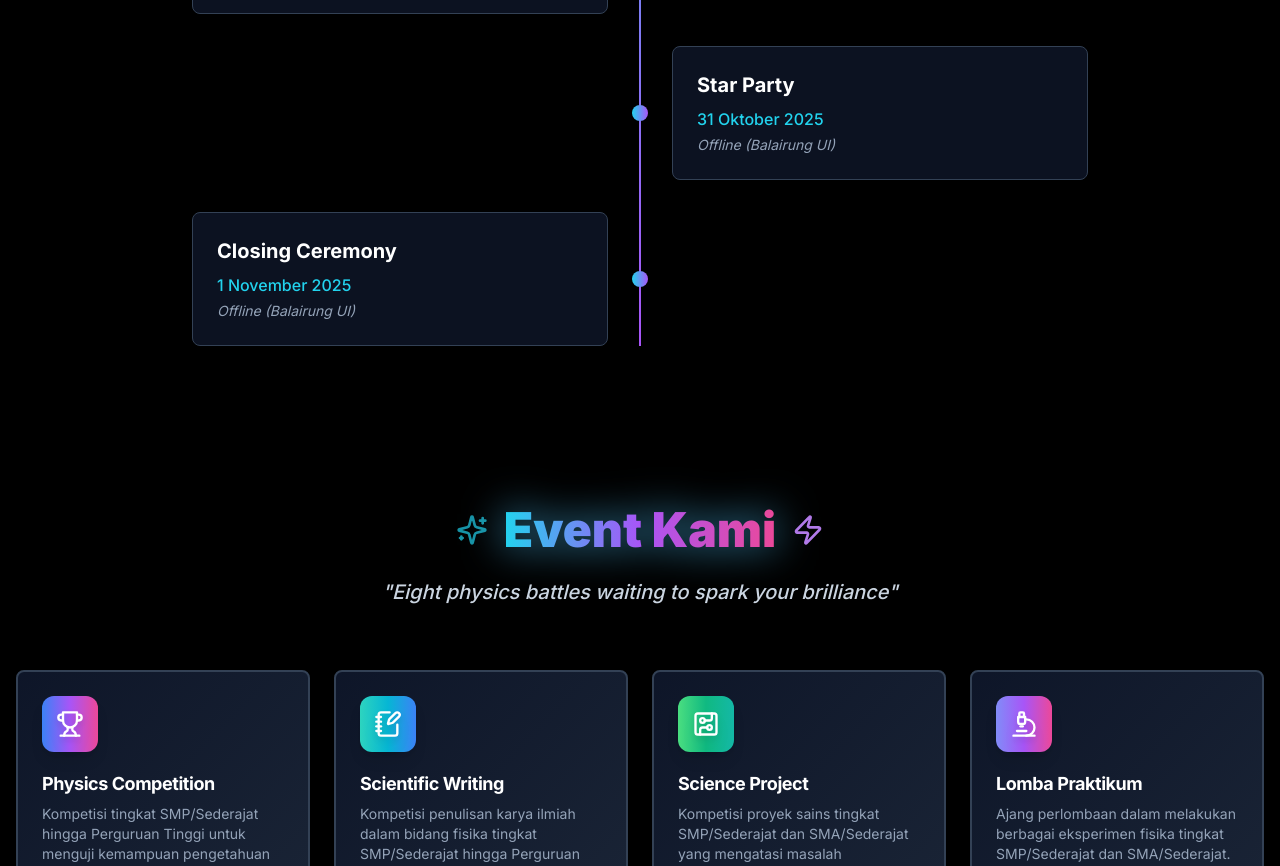
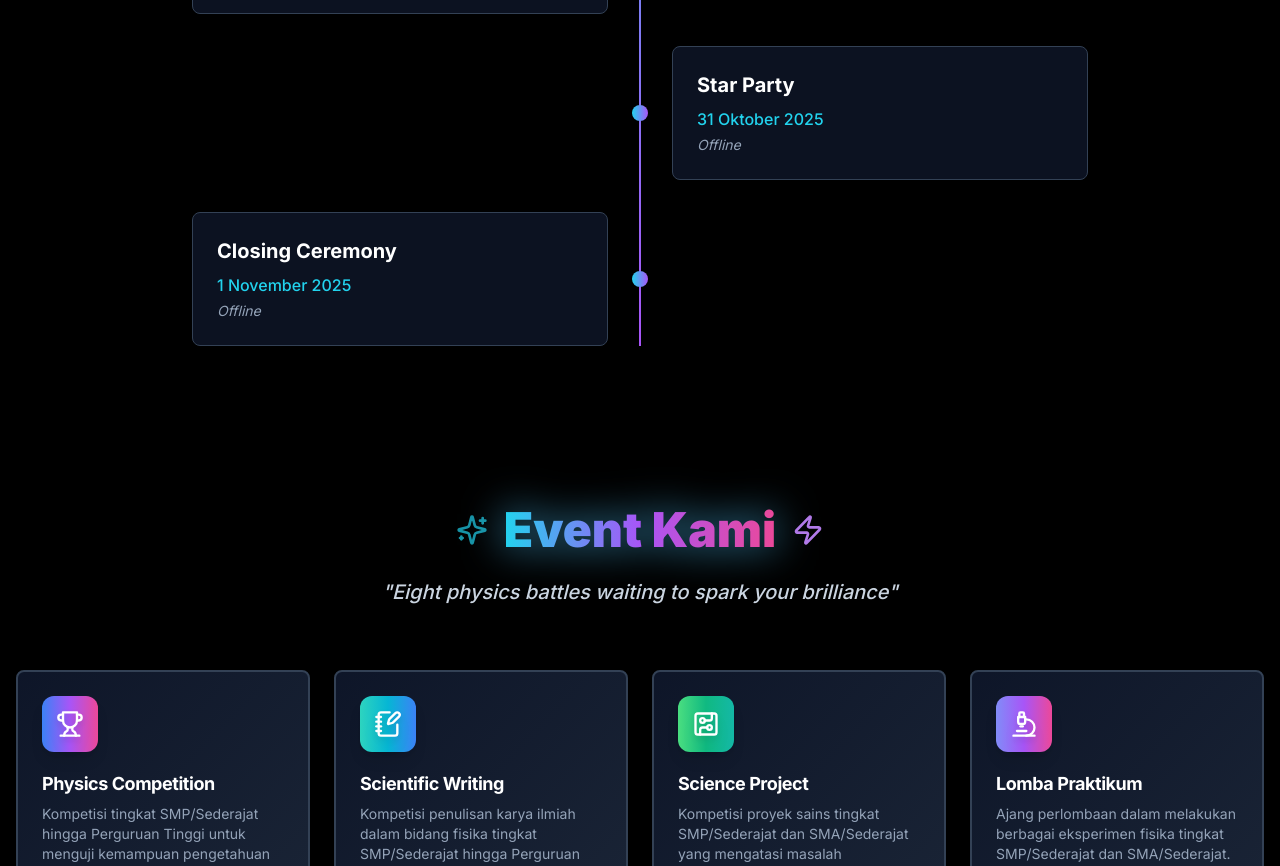
Before and after one commit to RenSkywalkerZ/webprf, a Next.js app: page / in a window 1280 px wide. Shown: the part 2360-3226 px from the top of the page. Built offline with nearby package versions, Linux system fonts and the light colour scheme.

Commit message:
Updated: Schedule timeline

```diff
--- a/components/timeline-section.tsx
+++ b/components/timeline-section.tsx
@@ -28,12 +28,12 @@ export function TimelineSection() {
     {
       title: "Star Party",
       date: "31 Oktober 2025",
-      location: "Offline (Balairung UI)",
+      location: "Offline",
     },
     {
       title: "Closing Ceremony",
       date: "1 November 2025",
-      location: "Offline (Balairung UI)",
+      location: "Offline",
     },
   ]
 
```
